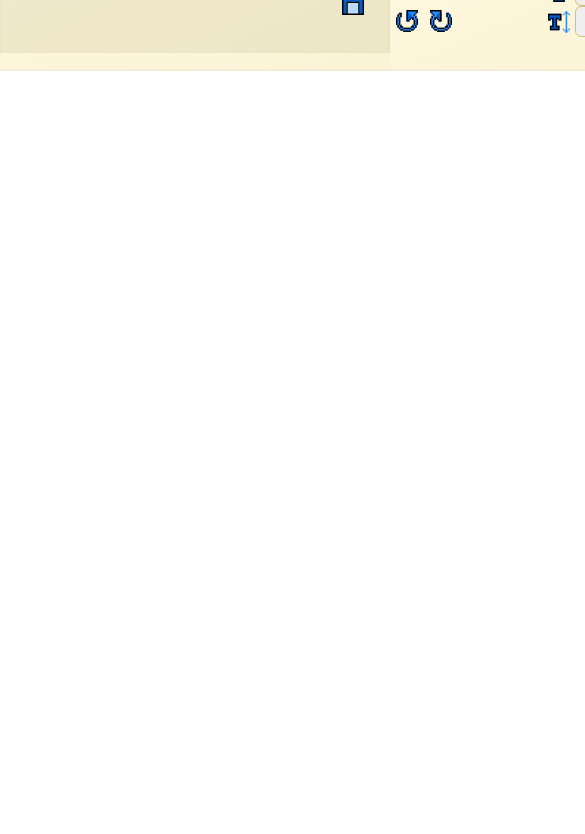
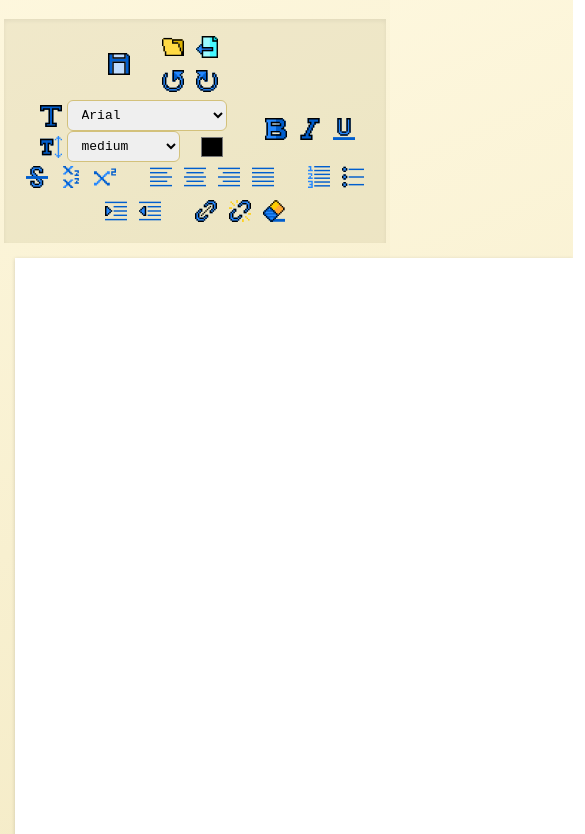
Before and after one commit to mateuszlason/ArdentCode-recruitment-task, a website built with webpack: page src/pages/index.html in a window 390 px wide. Shown: the part 170-1004 px from the top of the page, 585 px wide, since content can reach past the window. Built offline with nearby package versions, Linux system fonts and the light colour scheme.

Commit message:
adjusting responsiveness

```diff
--- a/src/scss/main.scss
+++ b/src/scss/main.scss
@@ -28,10 +28,11 @@ sup {
 }
 
 .main {
-  width: 1184px;
+  width: 100%;
   display: flex;
   flex-flow: column nowrap;
   align-items: center;
+  justify-content: center;
   &__heading {
     color: #005ece;
     font-size: 52px;
@@ -40,14 +41,15 @@ sup {
 
   &__content {
     font-family: Arial;
-    margin: 18px 0 32px;
     box-shadow: rgba(0, 0, 0, 0.16) 0px 1px 4px;
     background: white;
     color: black;
     padding: 96px 84px;
-    width: 804px;
+    max-width: 804px;
+    width: 100%;
+    margin: 15px;
     min-height: 600px;
-    display: block;
+    align-self: stretch;
     &::selection,
     *::selection {
       color: unset;
@@ -92,5 +94,5 @@ sup {
 }
 
 .margin-left {
-  margin-left: 15px;
+  margin-left: 22px;
 }
--- a/src/scss/toolbar.scss
+++ b/src/scss/toolbar.scss
@@ -1,13 +1,17 @@
 .toolbar {
+  box-sizing: border-box;
   color: black;
-  width: 100vw;
+  width: 98vw;
   background: rgb(193 183 139 / 22%);
   box-shadow: rgba(0, 0, 0, 0.06) 0px 2px 4px 0px inset;
 
   &-list {
     display: flex;
+    flex-flow: row wrap;
     align-items: center;
-    margin-left: 296px;
+    justify-content: center;
+    padding: 0 15px;
+    max-width: 100%;
     & select {
       border: 1px #d3c17b solid;
       border-radius: 6px;
@@ -25,7 +29,7 @@
       display: grid;
       grid-template-columns: 1fr 1fr;
       grid-template-rows: 1fr 1fr;
-      margin: 0 80px 0 20px;
+      margin: 0 64px 0 20px;
       & label {
         display: flex;
         justify-content: center;
@@ -36,13 +40,13 @@
     }
     &__flex-column {
       display: flex;
-      flex-flow: column nowrap;
+      flex-flow: column;
       justify-content: center;
       margin: 0 10px;
     }
     &__flex-row {
       display: flex;
-      flex-flow: row nowrap;
+      flex-flow: row;
       justify-content: space-between;
       align-items: center;
       & .toolbar__image {
```
